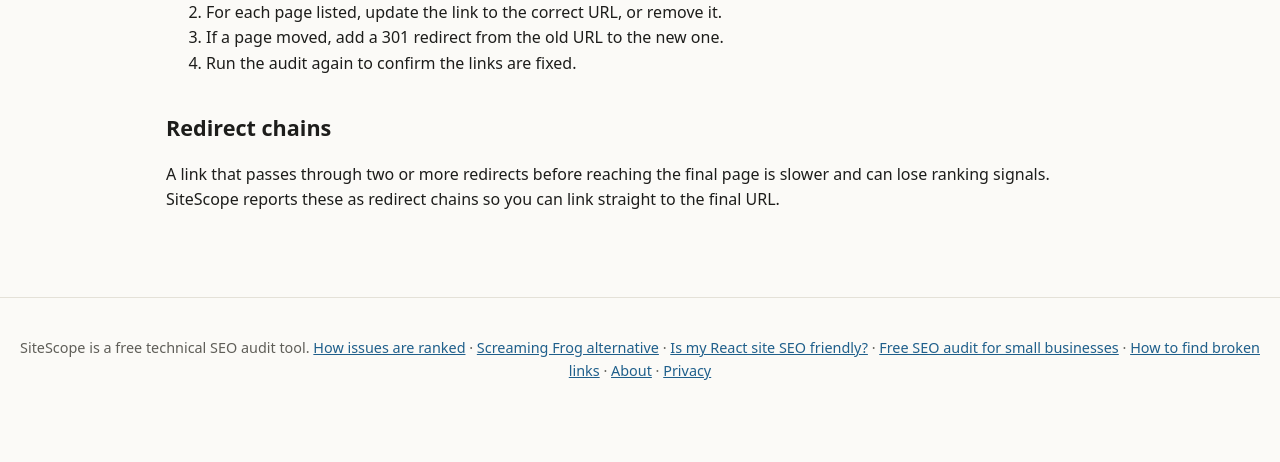
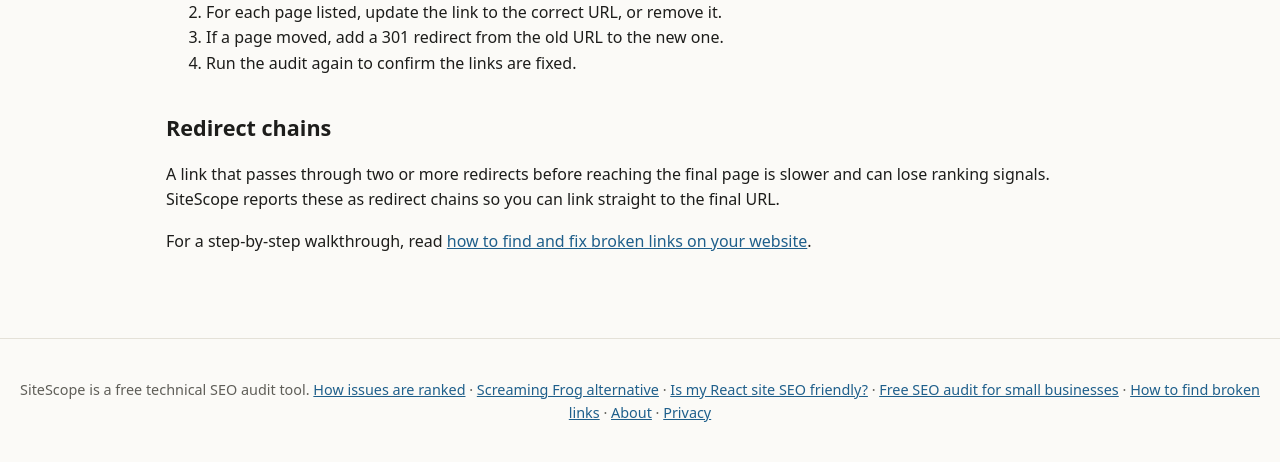
Before and after one commit to vikramyadav1404/sitescope, a FastAPI app: page /broken-link-checker/ in a window 1280 px wide. Shown: the part 716-1178 px from the top of the page. Before the commit the page ends 1096 px from the top, so only its background shows below. Run offline with FastAPI, Linux system fonts and the light colour scheme; some libraries are stand-ins or nearby versions.

Commit message:
Add walkthrough link for fixing broken links
Added a paragraph with a link for fixing broken links.

```diff
--- a/app/templates/broken.html
+++ b/app/templates/broken.html
@@ -22,5 +22,6 @@
   </ol>
   <h2>Redirect chains</h2>
   <p>A link that passes through two or more redirects before reaching the final page is slower and can lose ranking signals. SiteScope reports these as redirect chains so you can link straight to the final URL.</p>
+  <p>For a step-by-step walkthrough, read <a href="/how-to-find-broken-links/">how to find and fix broken links on your website</a>.</p>
 </section>
 {% endblock %}
```
